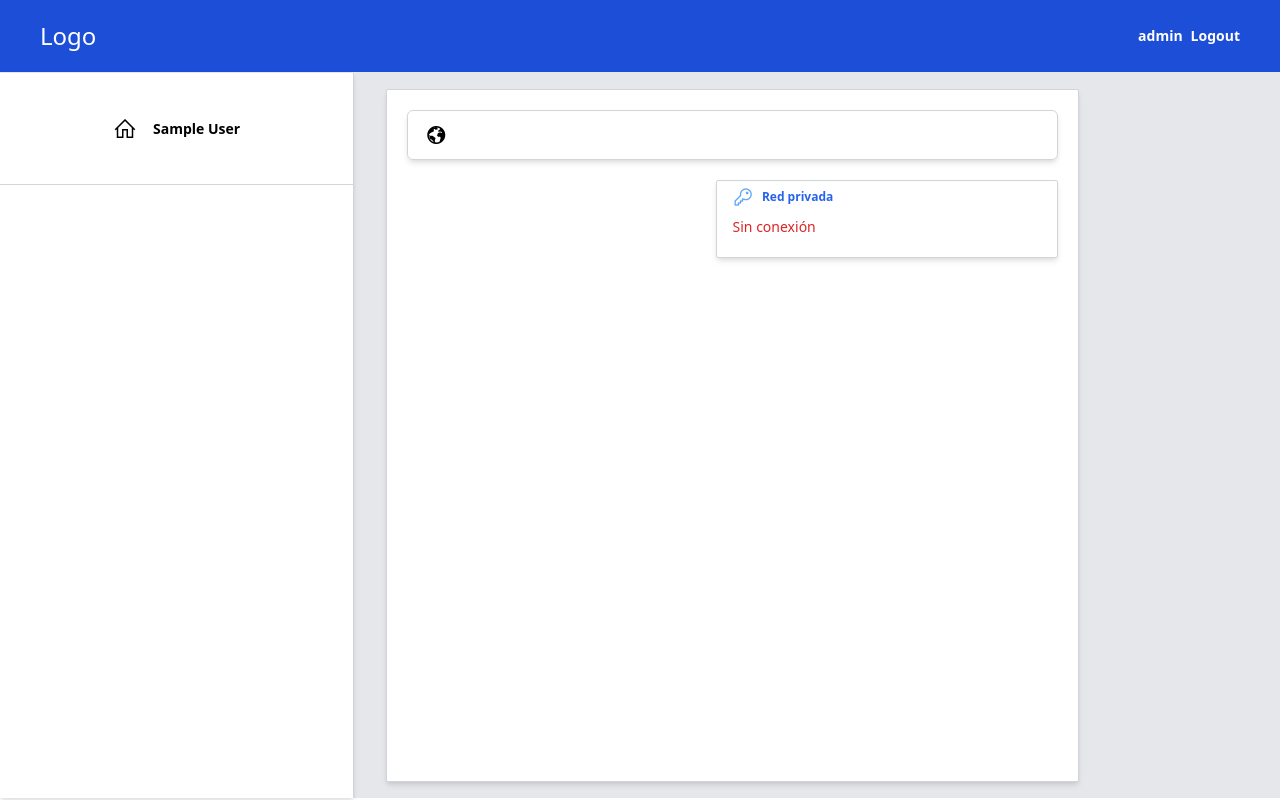
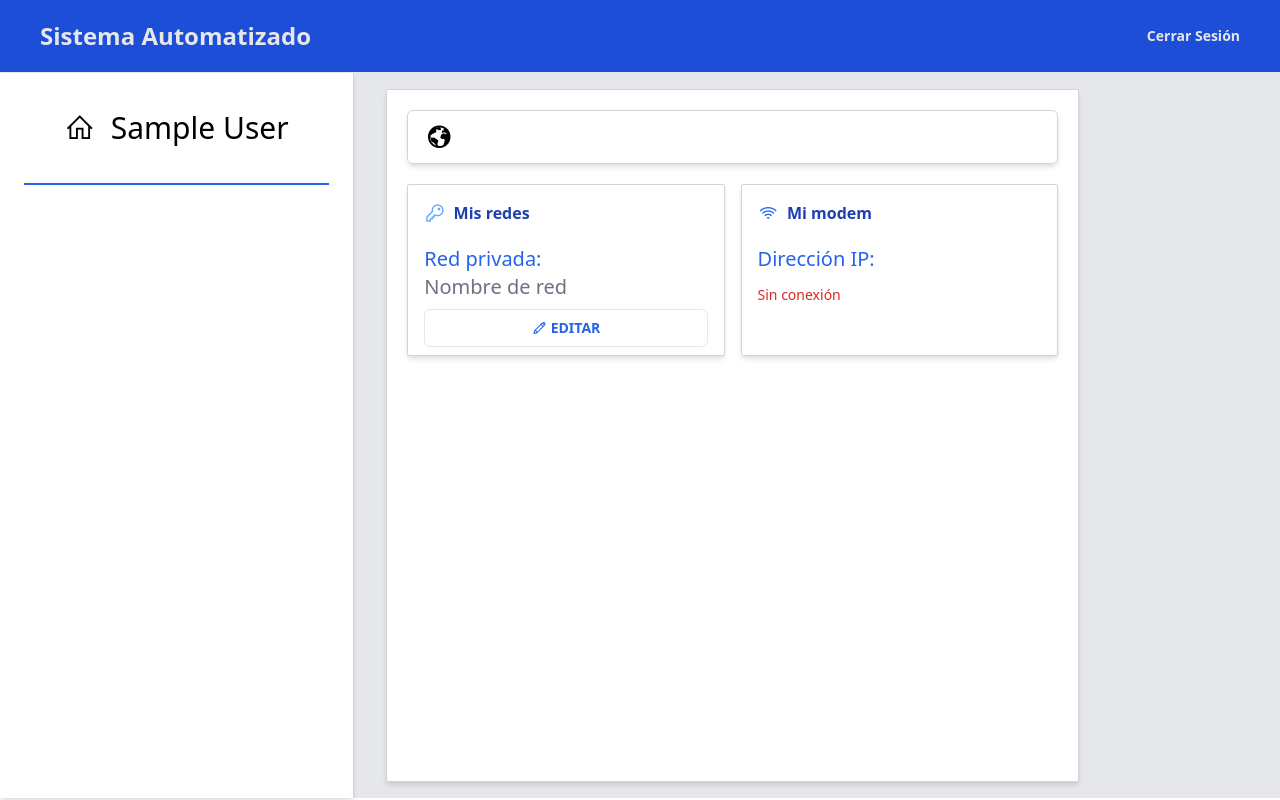
Before and after one commit to diego9677/s_automatizado, a Django app: template core/templates/core/index.html in a window 1280 px wide. Run offline with Django 3.2, Linux system fonts and the light colour scheme; the template is opened without the code that fills it, so the values that code supplies are empty; the visitor is signed in with stand-in values (Sample User, id 1).

Commit message:
finish porject

```diff
--- a/core/admin.py
+++ b/core/admin.py
@@ -4,4 +4,5 @@
 
 @admin.register(Modem)
 class ModemAdmin(admin.ModelAdmin):
-    list_display = ('name', 'ip', 'mac')
+    list_display = ('ip', 'user', 'code')
+    search_fields = ('ip', 'user__first_name', 'user__last_name', 'code')
--- a/core/templates/core/index.html
+++ b/core/templates/core/index.html
@@ -3,80 +3,109 @@
 {% block title %}Index{% endblock %}
 
 {% block content %}
-    <nav class="flex border-b bg-blue-700 text-white px-10 py-5 bg-gray-100 justify-between">
+    <nav class="flex border-b bg-blue-700 text-gray-200 px-10 py-5 bg-gray-100 justify-between">
         <div class="flex-initial">
-            <h2 class="text-2xl">Logo</h2>
+            <h2 class="text-2xl font-bold">Sistema Automatizado</h2>
         </div>
         {% if user.is_authenticated %}
-            <div class="flex-initial flex items-center text-white gap-2">
-                {% if user.is_staff %}
-                    <a href="/admin" class="text-sm font-semibold hover:text-gray-300">admin</a>
-                {% endif %}
-                <a href="{% url 'logout' %}" class="text-sm font-semibold hover:text-gray-300">Logout</a>
+            <div class="flex-initial flex items-center text-gray-200 gap-2">
+                <a href="{% url 'logout' %}" class="text-sm font-semibold hover:text-gray-500">Cerrar Sesión</a>
             </div>
         {% endif %}
     </nav>
     <div class="bg-gray-200 grid grid-cols-7 gap-4" style="height: calc(100vh - 4.7rem)">
     <div class="col-span-2 border-r border-gray-300 shadow-md bg-white">
-        <div class="flex justify-center gap-4 items-center h-28 border-b border-gray-300">
-            <p class="text-2xl">
-                <i class="las la-2xl la-home"></i>
+        <div class="flex justify-center gap-4 items-center h-28 border-b-2 border-blue-600 mx-6">
+            <p class="text-3xl">
+                <i class="las la-4xl la-home"></i>
             </p>
-            <p class="text-sm font-semibold">
+            <p class="text-3xl font-medium">
                 {{ user.first_name }} {{ user.last_name }}
             </p>
         </div>
     </div>
     <div class="col-span-4 m-4 border border-gray-300 rounded-sm shadow-md bg-white">
         <div class="flex gap-4 items-center rounded-md m-5 px-4 py-2 border border-gray-300 shadow-md">
-            <p class="text-2xl">
-                <i class="las la-2xl la-globe"></i>
+            <p class="text-3xl">
+                <i class="las la-4xl la-globe"></i>
             </p>
             {% if status == 'online' %}
                 <p class="text-xl font-semibold text-green-600">Tu dispositivo esta en linea</p>
             {% elif status == 'offline' %}
-                <p class="text-xl font-semibold text-red-600">Tu dispositivo esta sin conexción</p>
+                <p class="text-xl font-semibold text-red-600">Tu dispositivo esta fuera de linea</p>
             {% endif %}
         </div>
-        <div class="flex justify-end m-5">
-            <div class="flex-1"></div>
-            <div class="flex-1 border border-gray-300 rounded-sm shadow-md bg-white px-4 py-2">
-                <div class="flex items-center gap-2">
+        <div class="flex gap-4 m-5">
+            <div class="flex-1 flex-1 border border-gray-300 rounded-sm shadow-md bg-white px-4 py-2">
+                <div class="flex items-center gap-2 mt-2 mb-5">
                     <i class="las text-blue-400 text-xs la-lg la-key"></i>
-                    <p class="text-xs font-semibold text-blue-600">
-                        Red privada
+                    <p class="text-base font-semibold text-blue-800">
+                        Mis redes
                     </p>
                 </div>
-                {% if request.GET.msg == 'ok' %}
-                    <div class="my-2">
-                        <div class="bg-green-600 bg-opacity-20 rounded-sm p-2">
-                            <p class="text-green-600 text-center font-semibold text-sm mx-2">Reiniciado</p>
+                <div class="flex flex-col my-2">
+                    <p class="text-xl font-normal text-blue-600">
+                        Red privada:
+                    </p>
+                    <p class="text-xl font-medium text-gray-500">
+                        Nombre de red
+                    </p>
                 </div>
+
+                <button class="uppercase text-xs w-full text-blue-600 border py-2 px-4 rounded-md hover:bg-gray-100">
+                    <i class="las la-lg text-blue-600 la-pencil-alt"></i>
+                    <span class="font-semibold text-sm">Editar</span>
+                </button>
             </div>
+            <div class="flex-1 border border-gray-300 rounded-sm shadow-md bg-white px-4 py-2">
+
+                <div class="flex items-center gap-2 mt-2 mb-5">
+                    <i class="las la-lg text-blue-600 la-wifi"></i>
+                    <p class="text-base font-semibold text-blue-800">
+                        Mi modem
+                    </p>
+                </div>
+
+                {% if messages %}
+                    {% for message in messages %}
+                        {% if message.tags == 'success' %}
+                            <div class="w-full text-green-600 bg-green-600 bg-opacity-20 p-2 rounded-sm">{{ message|linebreaks }}</div>
+                        {% else %}
+                            <div class="w-full text-red-600 bg-red-600 bg-opacity-20 p-2 rounded-sm">{{ message|linebreaks }}</div>
                         {% endif %}
-                {% if request.GET.msg == 'error' %}
-                    <div class="my-2">
-                        <div class="bg-red-600 bg-opacity-20 rounded-sm p-2">
-                            <p class="text-red-600 text-center font-semibold text-sm mx-2">Ha ocurrido un error</p>
+                    {% endfor %}
+                {% endif %}
+
+                <div class="flex flex-col my-2">
+                    <p class="text-xl font-normal text-blue-600">
+                        Dirección IP:
+                    </p>
+                    <p class="text-xl font-medium text-gray-500">
+                        {{ request.user.modem.ip }}
+                    </p>
                 </div>
-                    </div>
-                {% endif %}
-                <div class="my-3">
-                    <p class="text-2xl font-medium text-blue-800 uppercase">
+
+                <div class="flex flex-col my-3">
                     {% if modem_name %}
+                        <p class="text-xl font-normal text-blue-600">
+                            Modelo:
+                        </p>
+                        <p class="text-xl font-medium text-gray-500">
                             {{ modem_name }}
+                        </p>
                     {% else %}
                         <p class="font-light text-red-600 text-sm">Sin conexión</p>
                     {% endif %}
-                    </p>
                 </div>
 
-                {#                <div class="my-3">#}
-                {#                    <button class="uppercase text-xs w-full text-blue-600 border py-2 px-4 rounded-md hover:bg-gray-100">#}
-                {#                        <i class="las text-sm la-lg la-random"></i>#}
-                {#                        <span class="font-semibold text-sm">Itermintencia</span>#}
-                {#                    </button>#}
-                {#                </div>#}
+                <div class="my-3">
+                    {% if status == 'online' %}
+                        <button class="uppercase text-xs w-full text-blue-600 border py-2 px-4 rounded-md hover:bg-gray-100">
+                            <i class="las text-sm la-lg la-random"></i>
+                            <span class="font-semibold text-sm">lentitud / intermitencia</span>
+                        </button>
+                    {% endif %}
+                </div>
 
                 <div class="my-3">
                     {% if status == 'online' %}
@@ -88,6 +117,12 @@
                             </button>
                         </form>
                     {% endif %}
+                    {% if status == 'offline' %}
+                        <button class="uppercase text-xs w-full text-blue-600 border py-2 px-4 rounded-md hover:bg-gray-100">
+                            <i class="las la-lg la-users-cog"></i>
+                            <span class="font-semibold text-sm">solicitar asisitencia técnica</span>
+                        </button>
+                    {% endif %}
                 </div>
 
             </div>
--- a/registration/admin.py
+++ b/registration/admin.py
@@ -6,5 +6,5 @@
 # Register your models here.
 @admin.register(User)
 class UserAdmin(BaseUserAdmin):
-    list_display = ('email', 'username', 'first_name',
+    list_display = ('ci', 'username', 'first_name',
                     'last_name', 'is_active', 'is_staff', 'is_superuser')
--- a/registration/forms.py
+++ b/registration/forms.py
@@ -4,7 +4,7 @@
 
 
 class RegisterForm(UserCreationForm):
-    email = forms.EmailField(required=True, widget=forms.EmailInput(attrs={
+    ci = forms.CharField(required=True, widget=forms.TextInput(attrs={
         'class': 'w-full px-2 text-sm py-2 border border-gray-300 rounded-sm focus:outline-none focus:border-blue-600'
     }))
 
@@ -18,7 +18,7 @@
 
     class Meta:
         model = User
-        fields = ['email', 'username', 'first_name', 'last_name', 'password1', 'password2']
+        fields = ['ci', 'username', 'first_name', 'last_name', 'password1', 'password2']
         widgets = {
             'username': forms.TextInput(attrs={
                 'class': 'w-full px-2 text-sm py-2 border border-gray-300 rounded-sm focus:outline-none focus:border-blue-600'
--- a/registration/models.py
+++ b/registration/models.py
@@ -1,14 +1,14 @@
 from django.db import models
 from django.contrib.auth.models import AbstractUser
+from core.models import Modem
 
 
 class User(AbstractUser):
-    USERNAME_FIELD = 'email'
+    USERNAME_FIELD = 'username'
 
-    email = models.EmailField(
-        max_length=254, unique=True, verbose_name='Email')
+    ci = models.CharField(max_length=20, verbose_name='CI', unique=True)
 
-    REQUIRED_FIELDS = ['username', 'first_name', 'last_name']
+    REQUIRED_FIELDS = ['ci', 'first_name', 'last_name']
 
     def __str__(self):
-        return self.email
+        return f'{self.first_name} {self.last_name}'
--- a/registration/templates/registration/login.html
+++ b/registration/templates/registration/login.html
@@ -14,7 +14,7 @@
             {% endif %}
             <div class="my-2">
                 <input class="w-full px-2 text-sm py-2 border border-gray-300 rounded-sm focus:outline-none focus:border-blue-600"
-                       type="email"
+                       type="text"
                        name="username"
                        placeholder="Correo electronico"
                        required>
--- a/registration/templates/registration/register.html
+++ b/registration/templates/registration/register.html
@@ -9,12 +9,12 @@
             <p class="text-2xl font-semibold text-gray-800 text-center my-2">Registrar</p>
             {% if messages %}
                 {% for message in messages %}
-                    <p class="text-red-600 text-sm font-semibold">{{ message }}</p>
+                    <div class="w-full text-red-600 bg-red-600 bg-opacity-20 p-2 rounded-sm">{{ message|linebreaks }}</div>
                 {% endfor %}
             {% endif %}
             <div class="my-2">
-                <p class="text-gray-700 text-sm font-semibold">Email</p>
-                {{ form.email }}
+                <p class="text-gray-700 text-sm font-semibold">CI</p>
+                {{ form.ci }}
             </div>
             <div class="my-2">
                 <p class="text-gray-700 text-sm font-semibold">Usuario</p>
```
Also changed, not shown: core/models.py (+5 -5 lines), core/utils.py (+11 -8 lines), core/views.py (+26 -13 lines), registration/views.py (+13 -6 lines). Lines whose indentation alone changed are shown as unchanged.
